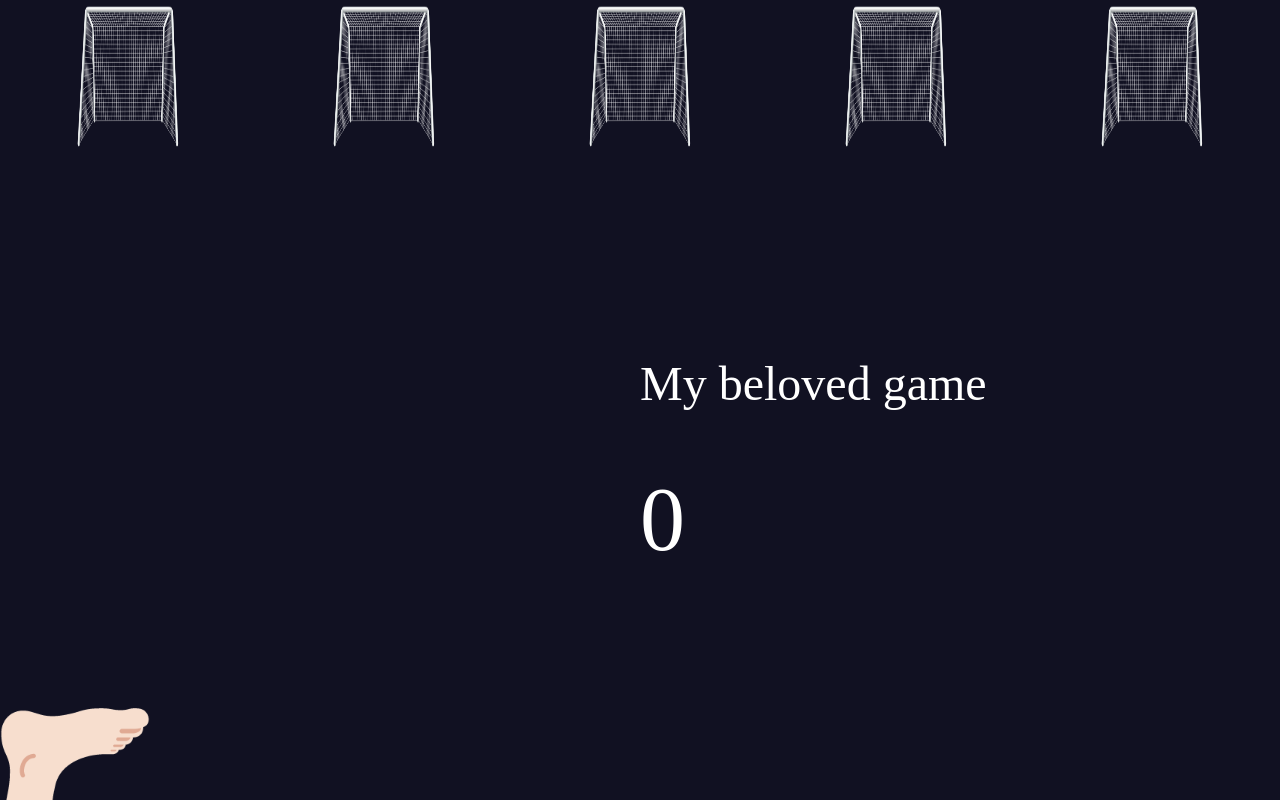
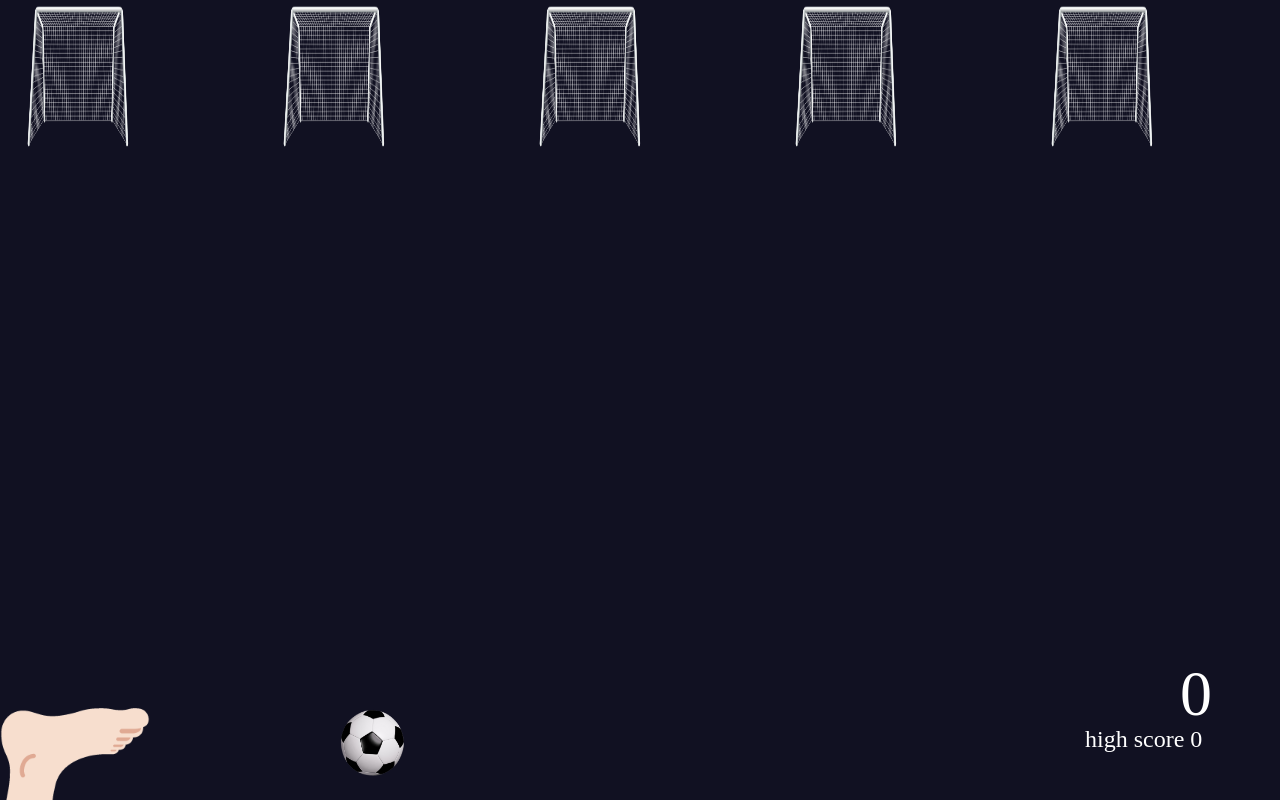
Before and after one commit to ZirixCZ/FootballKicker, an Electron app: page index.html in a window 1280 px wide. Drawn offline with Linux system fonts and the light colour scheme.

Commit message:
feat: added highscore

```diff
--- a/renderer.js
+++ b/renderer.js
@@ -12,6 +12,7 @@ let ctx = document.getElementById("canvas").getContext("2d");
  * @type {{arc_y: number, playerHeight: number, movementDirection: number, arc_y_direction: number, speedMultiplier: number, arc_x: number, arc_x_direction: number, playerPosition_x: number, playerWidth: number, gameScore: number, bottomPlayerPadding: number}}
  */
 const values = {
+    highScore: 0,
     gameScore: 0,
     numOfTargets: 5,
     targets: [],
@@ -106,12 +107,12 @@ function drawBall(ctx, y) {
         if (values.movementDirection !== values.arc_x_direction && values.movementDirection !== 0) {
             values.arc_x_direction *= -1;
         }
+    }
 
-
-        if (values.arc_y < (window.innerHeight - window.innerHeight / values.bottomPlayerPadding) - (values.playerHeight + 25))
-            return;
-
-        values.gameScore++;
+    if (values.arc_y > window.innerHeight) {
+        values.gameScore = 0;
+        values.arc_x = 200
+        values.arc_y = 300
     }
 
     if (values.arc_y <= values.targetHeight)
@@ -148,19 +149,26 @@ function createTargets() {
  * @param {Array} targets
  */
 function drawTargets(ctx, targets) {
-    let offset = 75;
+    let offset = 25;
 
     let isInTargetArea = false;
     if (values.arc_y <= values.targetHeight + values.arcRadius / 2)
         isInTargetArea = true;
+
+    if (isInTargetArea)
+        values.arc_y_direction *= -1;
 
     let targetExists = false;
     targets.forEach((target) => {
         if (target.getId() !== -1)
             targetExists = true;
         if (isInTargetArea && values.arc_x >= offset && values.arc_x <= offset + window.innerWidth / values.numOfTargets) {
-            target.identification = -1;
-            values.arc_y_direction *= -1;
+            if (target.identification !== -1) {
+                values.gameScore++;
+                if (values.gameScore > values.highScore)
+                    values.highScore = values.gameScore;
+                target.identification = -1;
+            }
         }
         ctx.beginPath();
         ctx.drawImage(target.getId() === -1 ? footballgoalcheckmark : footballgoal, offset, 0, window.innerWidth / values.numOfTargets - 150, values.targetHeight);
@@ -195,10 +203,10 @@ function update() {
     drawTargets(ctx, values.targets);
 
 
-    ctx.font = '48px serif';
-    ctx.fillText('My beloved game', window.innerWidth / 2, window.innerHeight / 2);
-    ctx.font = '90px serif';
-    ctx.fillText(values.gameScore, window.innerWidth / 2, window.innerHeight / 2 + 150);
+    ctx.font = '24px serif';
+    ctx.fillText(`high score ${values.highScore}`, window.innerWidth - 195, window.innerHeight / 1.2 + window.innerHeight / 10);
+    ctx.font = '64px serif';
+    ctx.fillText(values.gameScore, window.innerWidth - 100, window.innerHeight / 1.26 + window.innerHeight / 10);
 
     setTimeout(() => {
         requestAnimationFrame(update);
```
Also changed, not shown: index.html (+1 -1 lines).
